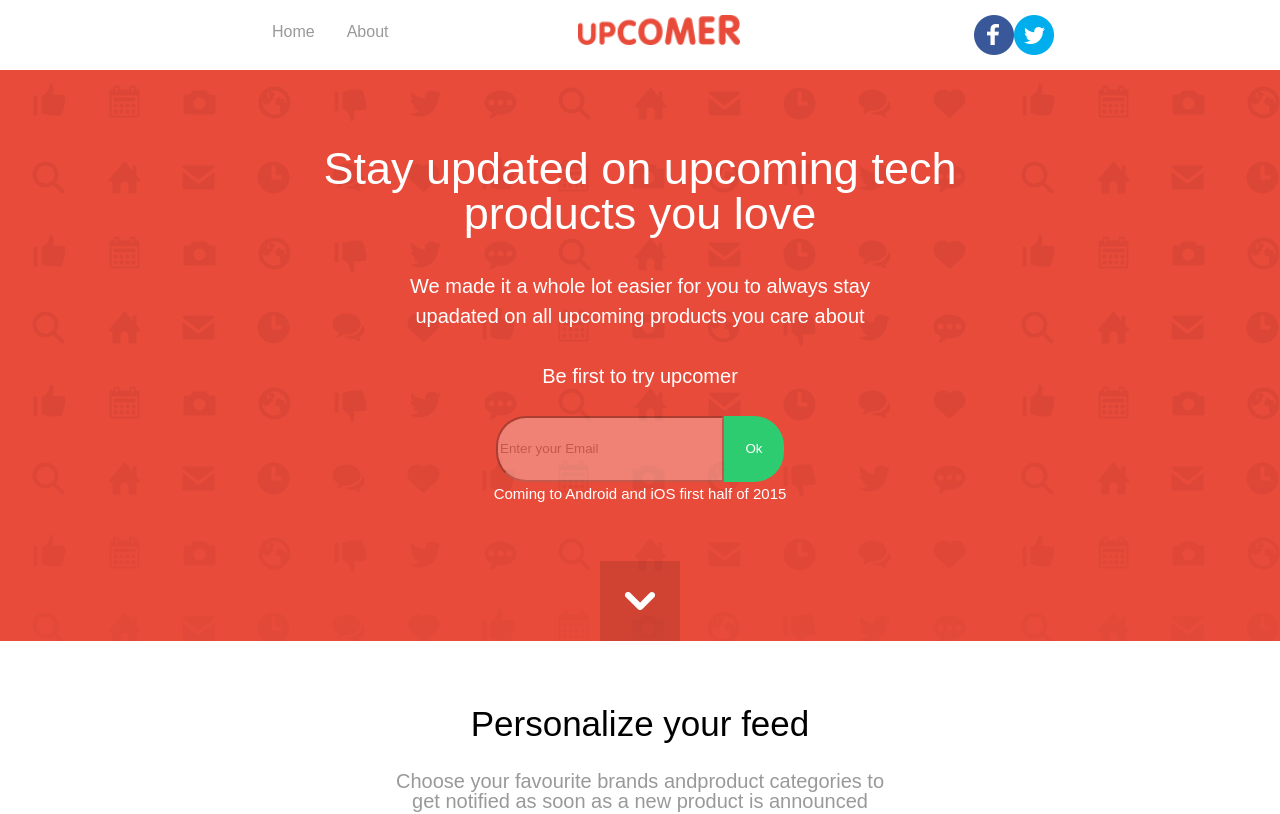
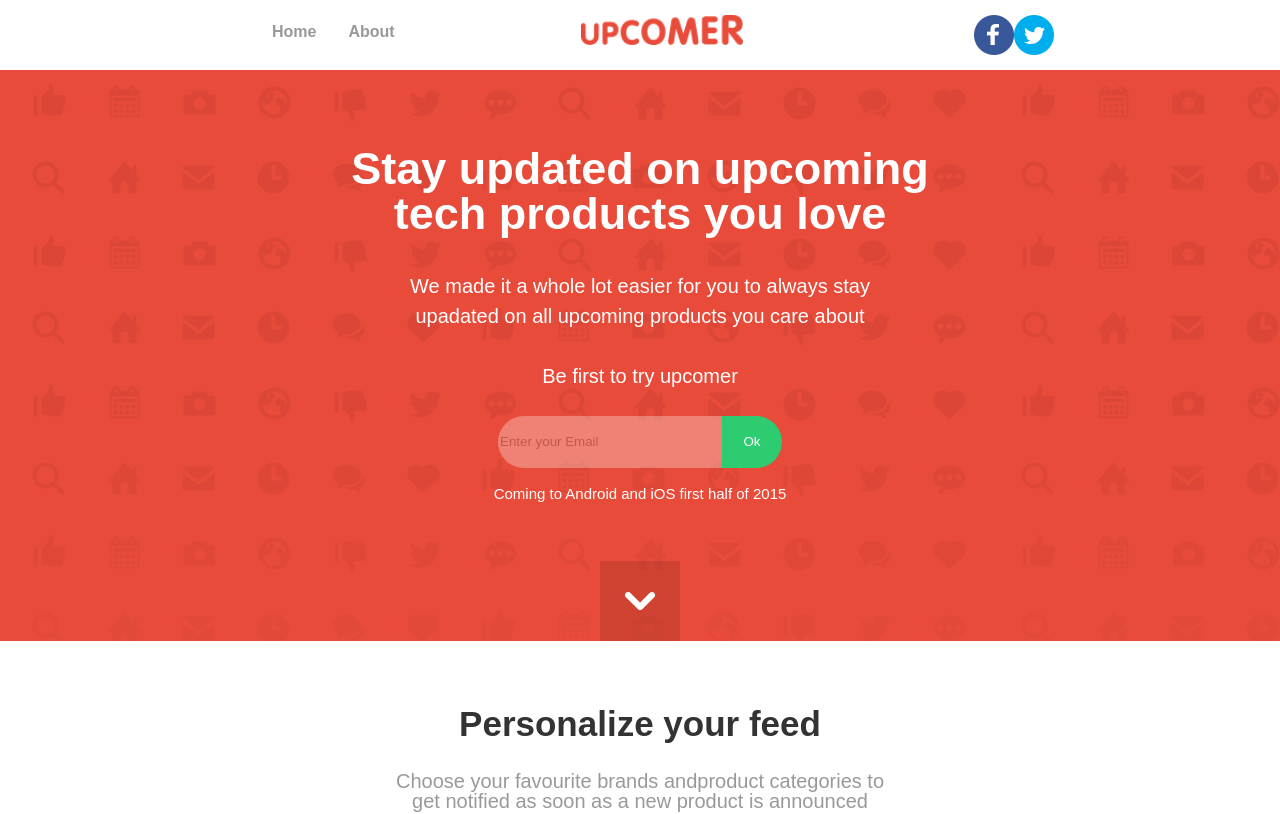
Before and after one commit to AkashSasank/upcomer, a plain HTML site: page index.html in a window 1280 px wide. Shown: the top 814 px of the page. Drawn offline with Linux system fonts and the light colour scheme; files whose address does not match are found by name.

Commit message:
css changes

```diff
--- a/style/style.css
+++ b/style/style.css
@@ -16,6 +16,7 @@
     padding: 14px 16px;
     text-decoration: none;
     font-size: 12pt;
+    font-weight: bold;
   }
   li a:hover{
     color: #333333;
@@ -68,6 +69,7 @@
   font-size: 45px;
   text-align: center;
   padding-top: 50px;
+  font-weight: bold;
 }
 .section1-container h4{
   position: relative;
@@ -99,14 +101,16 @@
 }
 .email-div input{
   width: 220px;
-  height: 60px;
+  height: 50px;
   opacity: 0.3;
   border-top-left-radius: 30px;
   border-bottom-left-radius: 30px;
+  outline: none;
+  border :none;
 }
 .email-div button{
   width: 60px;
-  height: 66px;
+  height: 52px;
   outline: none;
   border :none;
   background-color: #2ecc71;
@@ -134,6 +138,8 @@
   font-size: 35px;
   margin-top: 30px;
   padding: 35px 0px 20px 0px;
+  font-weight: bold;
+  color:#333333;
 }
 .section2-div1 h4{
   font-size: 20px;
@@ -161,6 +167,8 @@
 .section3-info h2{
   font-size: 35px;
   margin: 10% 0%;
+  font-weight: bold;
+  color:#333333;
 }
 .section3-info h4{
   font-size: 20px;
@@ -252,6 +260,7 @@
   position: relative;
   font-size: 35px;
   margin: 10% 0%;
+  font-weight: bold;
 }
 footer {
   display: flex;
```
